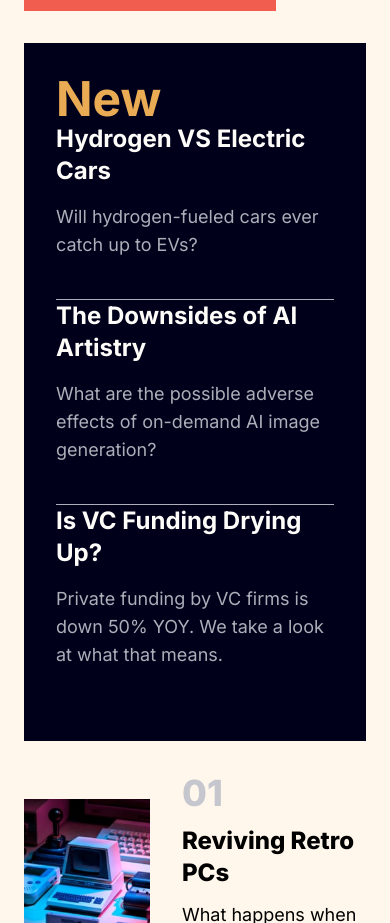
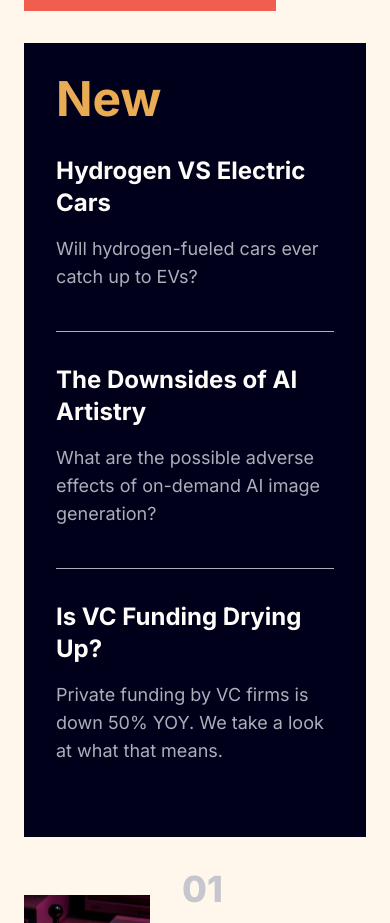
Before and after one commit to Dvin12/FrontEndMentorChallenges, a React (Vite) app: page / in a window 390 px wide. Shown: the part 880-1803 px from the top of the page. Built offline with nearby package versions, Linux system fonts and the light colour scheme.

Commit message:
Update AsideSection.jsx

```diff
--- a/src/components/AsideSection.jsx
+++ b/src/components/AsideSection.jsx
@@ -1,7 +1,7 @@
 export default function AsideSection({ title, paragraph, border }) {
   return (
     <section className={`border-[hsl(233,8%,70%)] pb-6 ${border} `}>
-      <h3 className="text-[hsl(36,100%,99%)] text-2xl font-semibold hover:text-[hsl(35,77%,62%)] duration-300 transition-all cursor-pointer">
+      <h3 className="text-[hsl(36,100%,99%)] text-2xl font-semibold hover:text-[hsl(35,77%,62%)] duration-300 transition-all cursor-pointer pt-8 md:pt-0">
         {title}
       </h3>
       <p className="text-[hsl(233,8%,70%)] text-lg  w-full py-4">{paragraph}</p>
```
